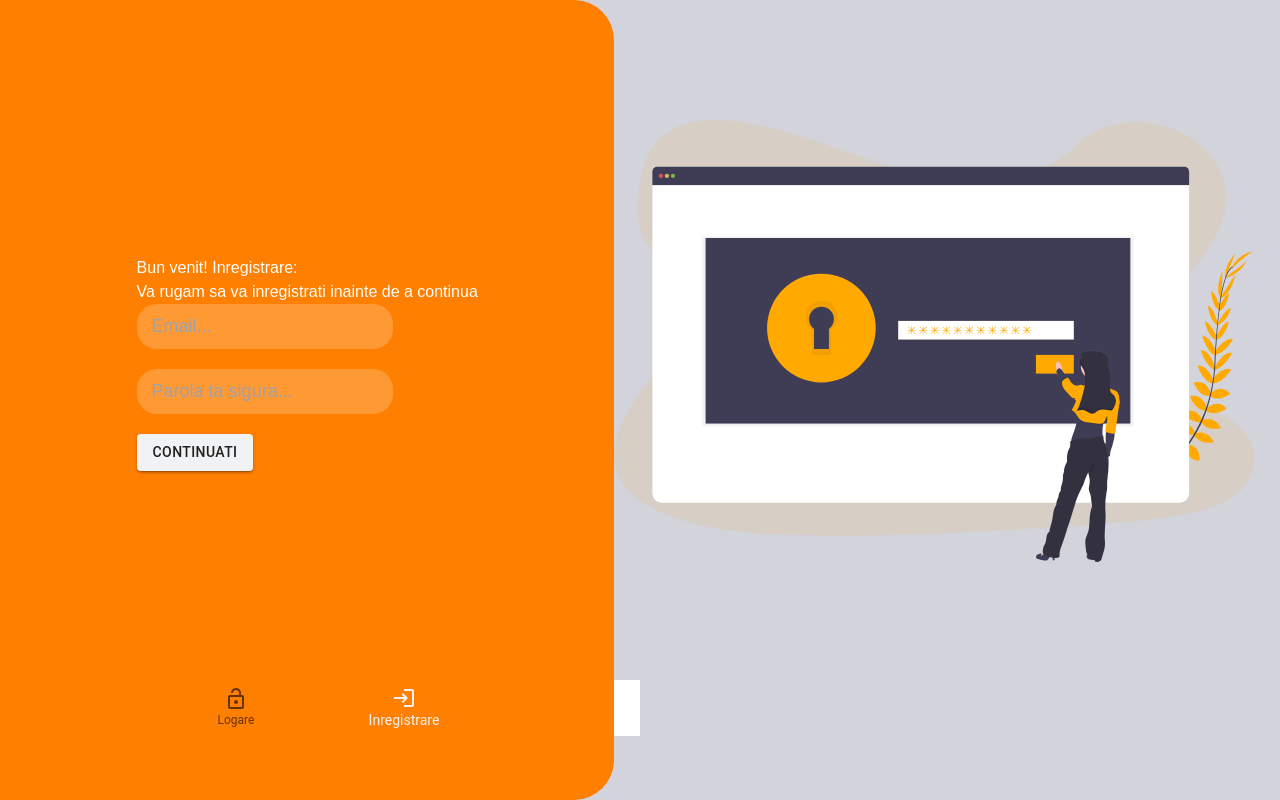
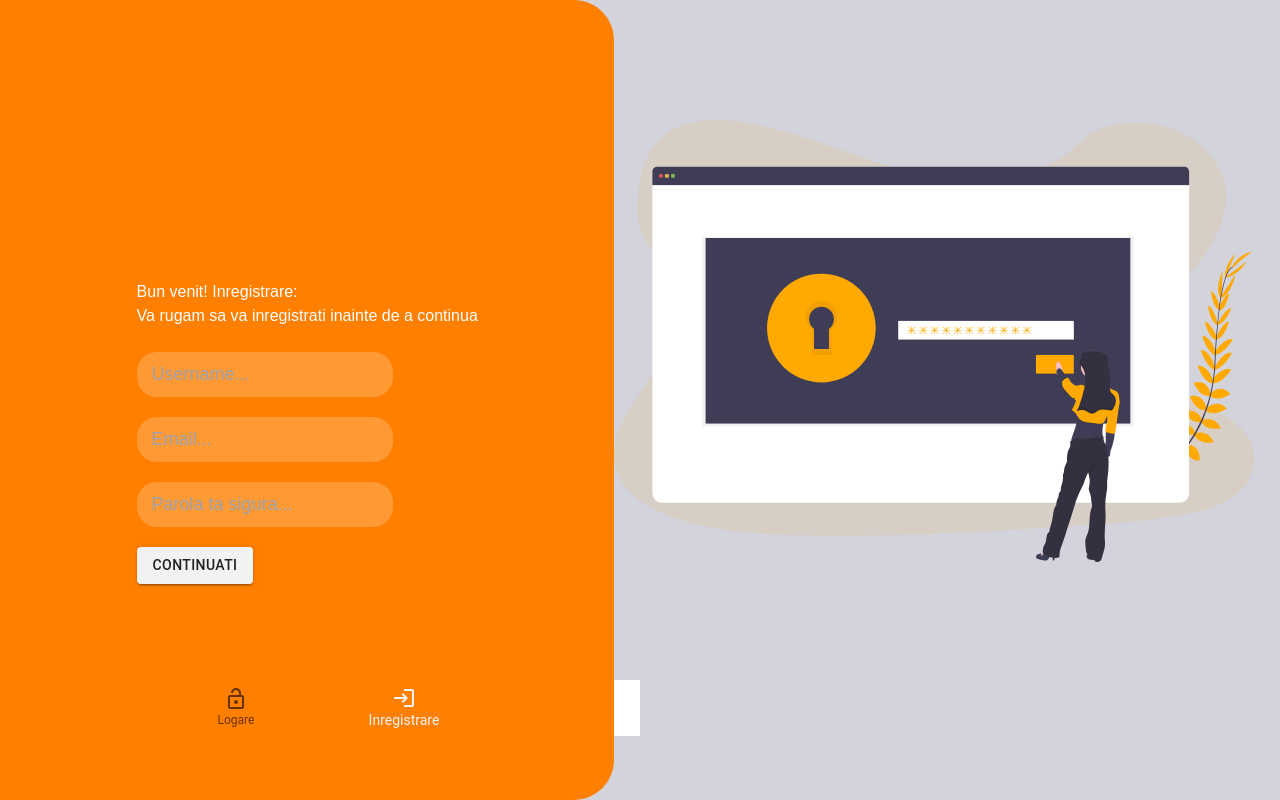
Before and after one commit to IRules/InfoEdu2022, a Next.js app: page /account/auth in a window 1280 px wide. Both pictures are taken after a click on the button "Inregistrare". Built offline with nearby package versions, Linux system fonts and the light colour scheme; what @fingerprintjs/fingerprintjs-pro-react would draw is missing.

Commit message:
Fixed global.css

```diff
--- a/pages/account/auth.js
+++ b/pages/account/auth.js
@@ -9,6 +9,9 @@ import styles from '../../styles/Auth.module.css';
 import { Box } from '@mui/system';
 import LockOpenIcon from '@mui/icons-material/LockOpen';
 import LoginIcon from '@mui/icons-material/Login';
+import axios from 'axios';
+import { auth } from '../../lib/firebase';
+import Router from 'next/router';
 
 function Login() {
   const [error, setError] = useState('');
@@ -19,18 +22,24 @@ function Login() {
   const signIn = (e) => {
     e.preventDefault();
 
-    signInWithEmailAndPassword(auth, email, password);
+    signInWithEmailAndPassword(auth, email, password)
+      .then(() => {
+        Router.push('/facultati');
+      })
+      .catch((error) => setError(error.message));
   };
 
   return (
     <div className={styles.login}>
       <div className={styles.login__space}>
-        {error ? <Alert severity="error">{error}</Alert> : ''}
         <div className={styles.login__spaceForm}>
+          {error ? <Alert severity="error">{error}</Alert> : ''}
+          <br></br>
           <h1 className={styles.login__spaceFormTitle}>Bun venit! Logare:</h1>
           <h4 className={styles.login__spaceFormSecondTitle}>
             Va rugam sa va logati inainte de a continua
           </h4>
+          <br></br>
           <input
             className={styles.login__spaceFormUsername}
             type="text"
@@ -50,7 +59,7 @@ function Login() {
           />
           <br />
           <Button variant="contained" onClick={signIn}>
-            Continua
+            Continuati
           </Button>
         </div>
       </div>
@@ -64,29 +73,50 @@ function Login() {
 function SignUp() {
   const [error, setError] = useState('');
 
-  const [nume, setNume] = useState('');
+  const [name, setName] = useState('');
   const [email, setEmail] = useState('');
   const [password, setPassword] = useState('');
 
   const signUp = (e) => {
     e.preventDefault();
-
-    createUserWithEmailAndPassword(auth, email, password).catch((error) =>
-      setError(error.message)
-    );
+    if (name.length < 3) {
+      setError('Numele trebuie sa contina minim 3 caractere');
+    } else if (email.length < 3) {
+      createUserWithEmailAndPassword(auth, email, password)
+        .then(() => {
+          axios.post('/api/account/createUser', {
+            name: name,
+            email: email,
+            password: password,
+          });
+          Router.push('/facultati');
+        })
+        .catch((error) => setError(error.message));
+    }
   };
 
   return (
     <div className={styles.login}>
       <div className={styles.login__space}>
-        {error ? <Alert severity="error">{error}</Alert> : ''}
         <div className={styles.login__spaceForm}>
+          {error ? <Alert severity="error">{error}</Alert> : ''}
+          <br></br>
           <h1 className={styles.login__spaceFormTitle}>
             Bun venit! Inregistrare:
           </h1>
           <h4 className={styles.login__spaceFormSecondTitle}>
             Va rugam sa va inregistrati inainte de a continua
           </h4>
+          <br></br>
+          <input
+            className={styles.login__spaceFormUsername}
+            type="text"
+            name="Nume"
+            placeholder="Username..."
+            value={name}
+            onChange={(e) => setName(e.target.value)}
+          />
+          <br />
           <input
             className={styles.login__spaceFormUsername}
             type="text"
--- a/pages/account/index.js
+++ b/pages/account/index.js
@@ -1,4 +1,4 @@
-import React, { useState } from 'react';
+import React, { useEffect, useState } from 'react';
 import styles from '../../styles/Settings.module.css';
 import { Fade } from 'react-awesome-reveal';
 import {
@@ -24,8 +24,12 @@ import { Virtuoso } from 'react-virtuoso';
 import Profession from '../../components/Profession';
 import HomeIcon from '@mui/icons-material/Home';
 import SaveIcon from '@mui/icons-material/Save';
+import { auth } from '../../lib/firebase';
+import Router from 'next/router';
+import Navbar from '../../components/Navbar';
 
 function settings() {
+  const user = auth.currentUser;
   // eslint-disable-next-line react-hooks/rules-of-hooks
   const [budget, setBudget] = useState('');
 
@@ -46,21 +50,16 @@ function settings() {
   const handleBac = (event) => {
     setBac(event.target.value);
   };
+  useEffect(() => {
+    setTimeout(() => {
+      if (auth.currentUser == null) {
+        Router.push('/account/auth');
+      }
+    }, 200);
+  }, [user]);
   return (
     <Fade>
-      <div className={styles.settings__navbar}>
-        <div className={styles.settings__navbarBack}>
-          <Button color="secondary">
-            <HomeIcon /> Acasa
-          </Button>
-        </div>
-        <div className={styles.settings__navbarFiller}></div>
-        <div className={styles.settings__navbarSave}>
-          <Button color="secondary">
-            <SaveIcon /> Salveaza Setari
-          </Button>
-        </div>
-      </div>
+      <Navbar />
       <div className={styles.settings}>
         <div className={styles.settings__container}>
           <div className={styles.settings__containerAccount}>
--- a/pages/admin/index.js
+++ b/pages/admin/index.js
@@ -6,7 +6,7 @@ import { auth } from '../../lib/firebase';
 import styles from '../../styles/Admin.module.css';
 
 function Admin() {
-  signInWithEmailAndPassword(auth, 'irulesmain@gmail.com', '12345678');
+  auth.signOut();
   return (
     <div className={styles.admin}>
       <div className={styles.admin__cardContainer}>
--- a/pages/api/account/createUser.js
+++ b/pages/api/account/createUser.js
@@ -1 +1,21 @@
-export default async function handler(req, res) {}
+import { auth } from '../../../lib/firebase';
+import Filter from 'bad-words';
+
+export default async function handler(req, res) {
+  if (req.method === 'POST') {
+    if (auth.currentUser != null) {
+      const { username } = req.body;
+      const { email } = req.body;
+      const { password } = req.body;
+      const filter = new Filter();
+    } else {
+      res.status(401).json({
+        message: 'Already has an account',
+      });
+    }
+  } else {
+    res.status(405).json({
+      message: 'Method not allowed',
+    });
+  }
+}
--- a/styles/globals.css
+++ b/styles/globals.css
@@ -33,3 +33,21 @@ a:link {
   --color4: #3ef1fc;
   --color5: #4ec9ff;
 }
+
+* {
+  scrollbar-width: 8px;
+  scrollbar-color: #ff5404 #1d1f22;
+}
+::-webkit-scrollbar {
+  width: 8px;
+}
+
+::-webkit-scrollbar-track {
+  background: #1d1f22;
+}
+
+::-webkit-scrollbar-thumb {
+  background-color: #ff5404;
+  border-radius: 10px;
+  border: 3px none #ffffff;
+}
```
